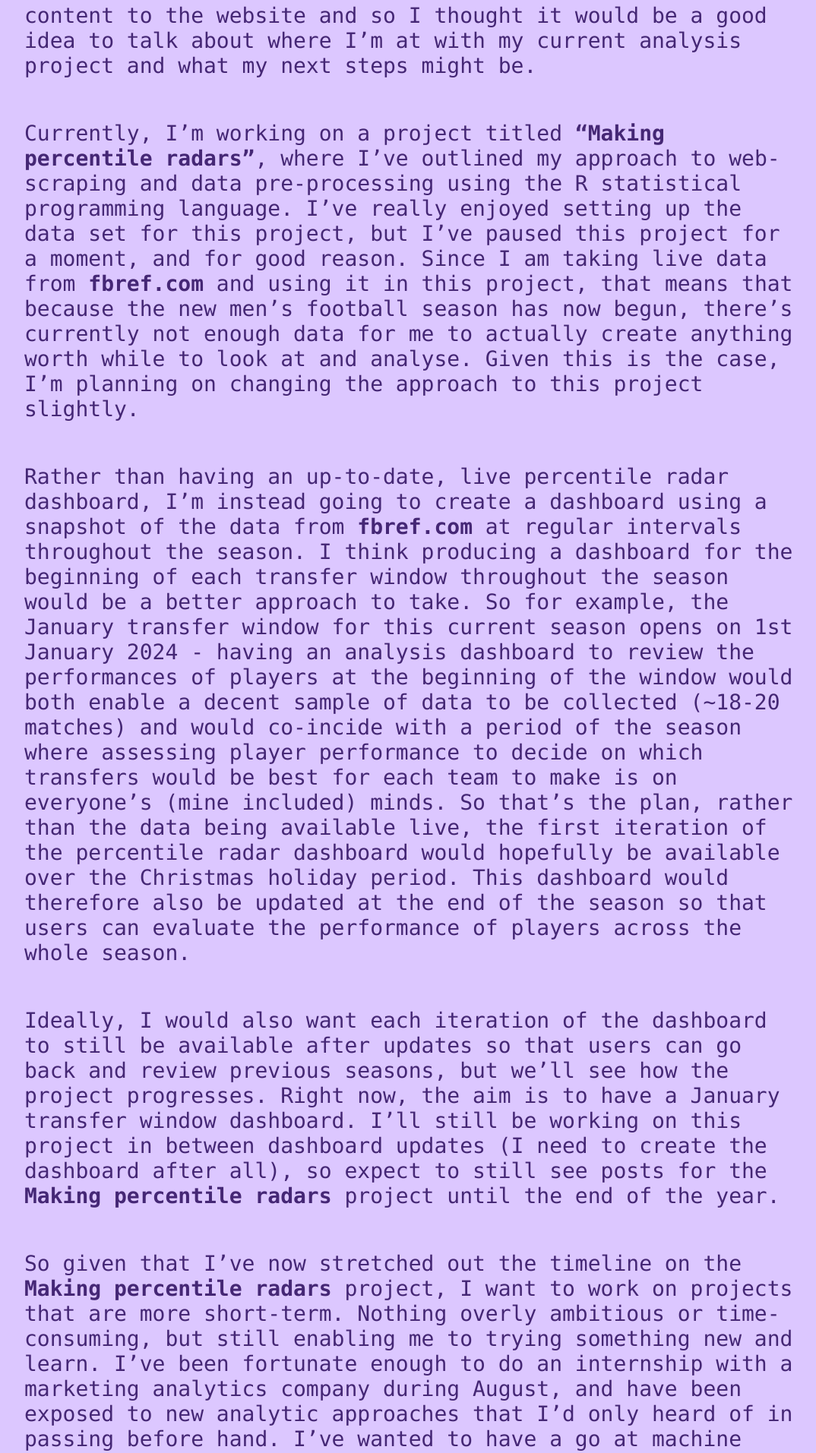
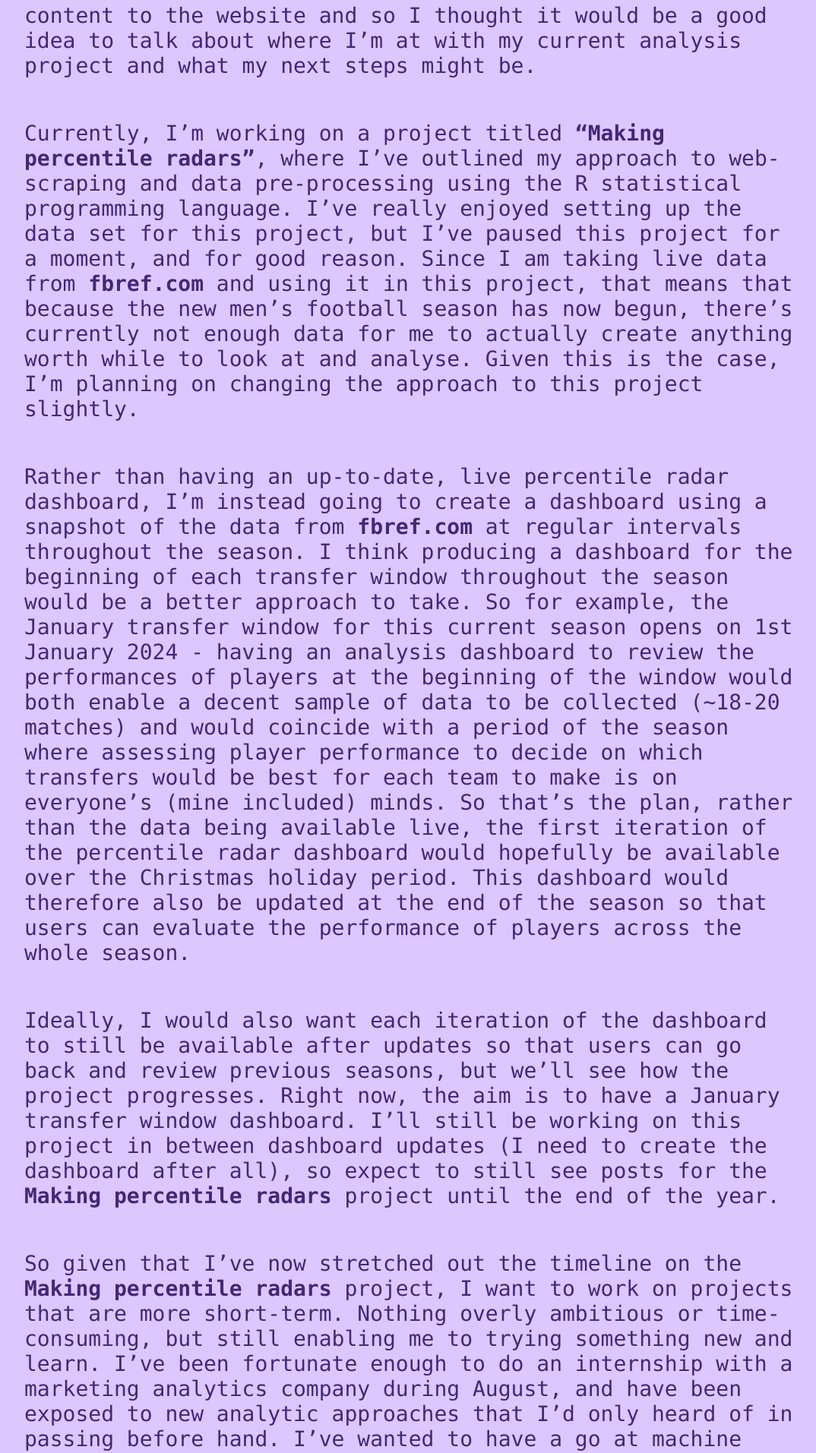
Before and after one commit to CharlieHomewood/website, a Jekyll site: the page built from _posts/blogs/2023-08-31-second-blog.md, in a window 1280 px wide. Shown: the part 389-2302 px from the top of the page at 76% size, without its empty margins (96-1170 px from the left). Built offline with Jekyll 4.4.1, drawn with Linux system fonts in a browser that asks for light colours.

Commit message:
31/08/2023 commit 2

```diff
--- a/_posts/blogs/2023-08-31-second-blog.md
+++ b/_posts/blogs/2023-08-31-second-blog.md
@@ -9,7 +9,7 @@ Hello! It's been a few weeks since I've last added new content to the website an
 
 Currently, I'm working on a project titled <a id="otherpage-link" href="{{site.baseurl}}/projects/project1">"Making percentile radars"</a>, where I've outlined my approach to web-scraping and data pre-processing using the R statistical programming language. I've really enjoyed setting up the data set for this project, but I've paused this project for a moment, and for good reason. Since I am taking live data from <a id="text-link" href="https://fbref.com/en/">fbref.com</a> and using it in this project, that means that because the new men's football season has now begun, there's currently not enough data for me to actually create anything worth while to look at and analyse. Given this is the case, I'm planning on changing the approach to this project slightly.
 
-Rather than having an up-to-date, live percentile radar dashboard, I'm instead going to create a dashboard using a snapshot of the data from <a id="text-link" href="https://fbref.com/en/">fbref.com</a> at regular intervals throughout the season. I think producing a dashboard for the beginning of each transfer window throughout the season would be a better approach to take. So for example, the January transfer window for this current season opens on 1st January 2024 - having an analysis dashboard to review the performances of players at the beginning of the window would both enable a decent sample of data to be collected (~18-20 matches) and would co-incide with a period of the season where assessing player performance to decide on which transfers would be best for each team to make is on everyone's (mine included) minds. So that's the plan, rather than the data being available live, the first iteration of the percentile radar dashboard would hopefully be available over the Christmas holiday period. This dashboard would therefore also be updated at the end of the season so that users can evaluate the performance of players across the whole season.
+Rather than having an up-to-date, live percentile radar dashboard, I'm instead going to create a dashboard using a snapshot of the data from <a id="text-link" href="https://fbref.com/en/">fbref.com</a> at regular intervals throughout the season. I think producing a dashboard for the beginning of each transfer window throughout the season would be a better approach to take. So for example, the January transfer window for this current season opens on 1st January 2024 - having an analysis dashboard to review the performances of players at the beginning of the window would both enable a decent sample of data to be collected (~18-20 matches) and would coincide with a period of the season where assessing player performance to decide on which transfers would be best for each team to make is on everyone's (mine included) minds. So that's the plan, rather than the data being available live, the first iteration of the percentile radar dashboard would hopefully be available over the Christmas holiday period. This dashboard would therefore also be updated at the end of the season so that users can evaluate the performance of players across the whole season.
 
 Ideally, I would also want each iteration of the dashboard to still be available after updates so that users can go back and review previous seasons, but we'll see how the project progresses. Right now, the aim is to have a January transfer window dashboard. I'll still be working on this project in between dashboard updates (I need to create the dashboard after all), so expect to still see posts for the <a id="otherpage-link" href="{{site.baseurl}}/projects/project1">Making percentile radars</a> project until the end of the year.
 
```
